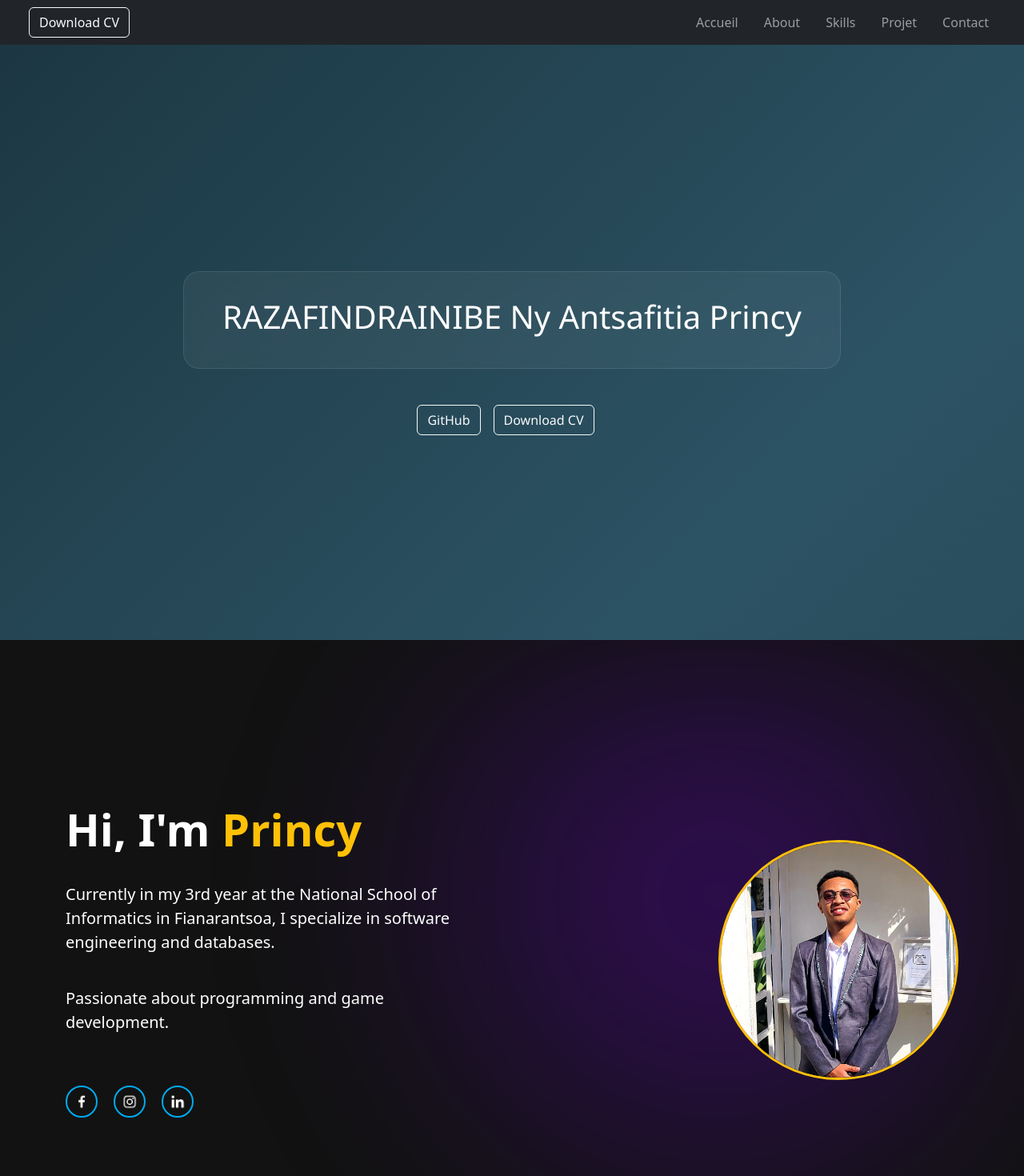
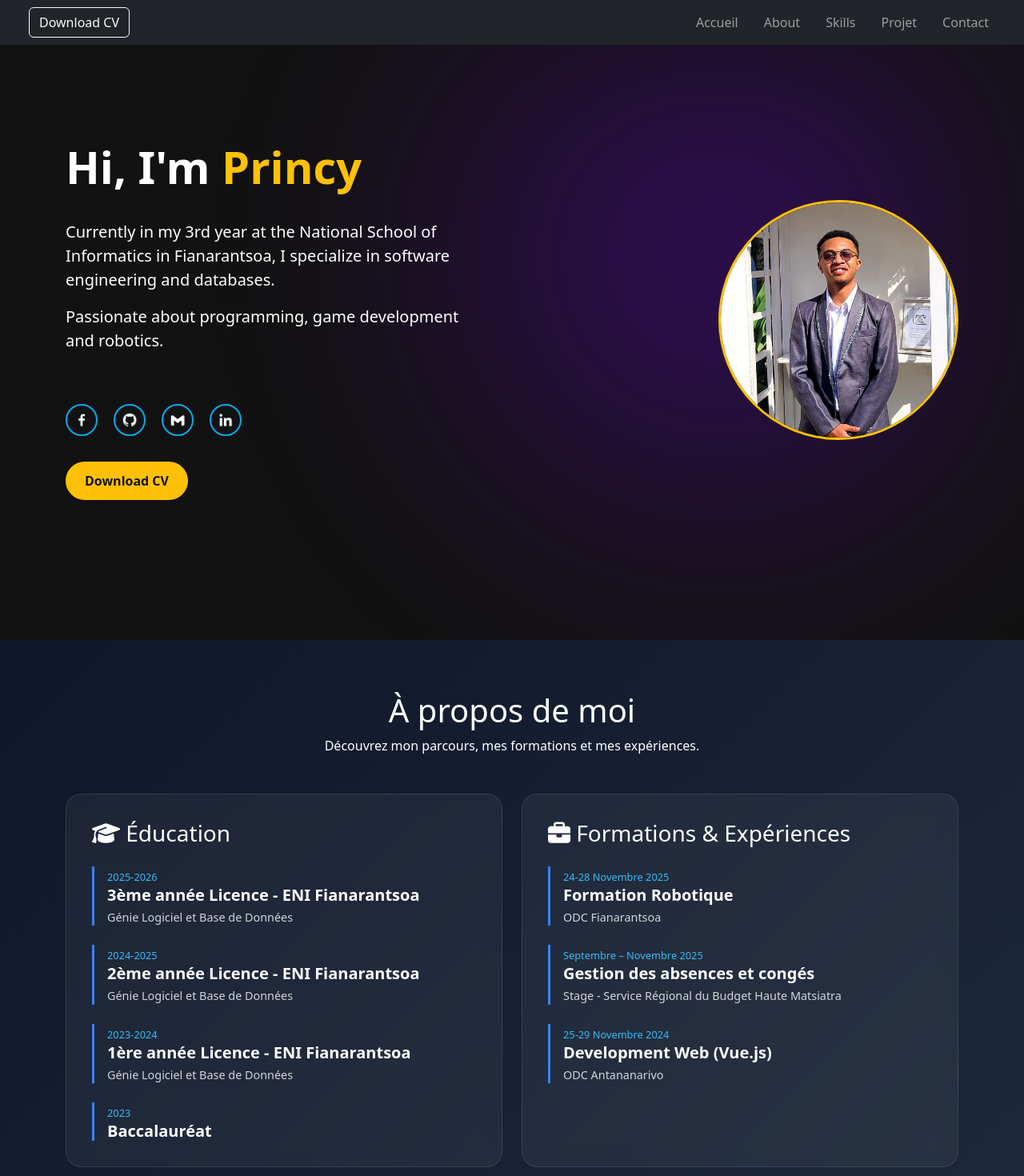
Before and after one commit to PrincyRazafy/Portfolio, a Vue app: page / in a window 1280 px wide. Shown: the top 1470 px of the page at 80% size. Built offline with nearby package versions, Linux system fonts and the light colour scheme.

Commit message:
Changement de navigation

```diff
--- a/index.html
+++ b/index.html
@@ -3,6 +3,10 @@
   <head>
     <meta charset="UTF-8" />
     <link rel="icon" type="image/svg+xml" href="/p-48.png" />
+    <link
+      rel="stylesheet"
+      href="https://cdnjs.cloudflare.com/ajax/libs/font-awesome/6.5.0/css/all.min.css"
+    />
     <meta name="viewport" content="width=device-width, initial-scale=1.0" />
     <title>Portfolio - RAZAFINDRAINIBE Ny Antsafitia Princy</title>
   </head>
--- a/src/App.vue
+++ b/src/App.vue
@@ -1,8 +1,8 @@
 <template>
   <div class="overflow-hidden bg-dark text-light min-vh-100 position-relative">
     <Navbar />
-    <Accueil />
     <HeroSection />
+    <About />
     <Skills />
     <Projet />
     <Contact />
@@ -11,7 +11,7 @@
 
 <script setup>
 import { onMounted, onUnmounted } from "vue";
-import Accueil from "./components/Accueil.vue";
+import About from "./components/About.vue";
 import Contact from "./components/Contact.vue";
 import HeroSection from "./components/HeroSection.vue";
 import Navbar from "./components/nav_bar.vue";
--- /dev/null
+++ b/src/components/About.vue
@@ -0,0 +1,114 @@
+<template>
+  <section class="about" id="about">
+    <div class="container">
+      <div class="mb-5 text-center">
+        <h1>À propos de moi</h1>
+        <p>Découvrez mon parcours, mes formations et mes expériences.</p>
+      </div>
+
+      <div class="row g-4">
+        <!-- educ -->
+        <div class="col-md-6">
+          <div class="glass h-100">
+            <h3><i class="fa-solid fa-graduation-cap"></i> Éducation</h3>
+
+            <div class="item">
+              <span class="date">2025-2026</span>
+              <h5>3ème année Licence - ENI Fianarantsoa</h5>
+              <p>Génie Logiciel et Base de Données</p>
+            </div>
+
+            <div class="item">
+              <span class="date">2024-2025</span>
+              <h5>2ème année Licence - ENI Fianarantsoa</h5>
+              <p>Génie Logiciel et Base de Données</p>
+            </div>
+
+            <div class="item">
+              <span class="date">2023-2024</span>
+              <h5>1ère année Licence - ENI Fianarantsoa</h5>
+              <p>Génie Logiciel et Base de Données</p>
+            </div>
+
+            <div class="item">
+              <span class="date">2023</span>
+              <h5>Baccalauréat</h5>
+            </div>
+          </div>
+        </div>
+
+        <!-- exp -->
+        <div class="col-md-6">
+          <div class="glass h-100">
+            <h3>
+              <i class="fa-solid fa-briefcase"></i> Formations & Expériences
+            </h3>
+
+            <div class="item">
+              <span class="date">24-28 Novembre 2025</span>
+              <h5>Formation Robotique</h5>
+              <p>ODC Fianarantsoa</p>
+            </div>
+
+            <div class="item">
+              <span class="date">Septembre – Novembre 2025</span>
+              <h5>Gestion des absences et congés</h5>
+              <p>Stage - Service Régional du Budget Haute Matsiatra</p>
+            </div>
+
+            <div class="item">
+              <span class="date">25-29 Novembre 2024</span>
+              <h5>Development Web (Vue.js)</h5>
+              <p>ODC Antananarivo</p>
+            </div>
+          </div>
+        </div>
+      </div>
+    </div>
+  </section>
+</template>
+
+<style scoped>
+.about {
+  min-height: 100vh;
+  padding: 4rem 1rem;
+  background: linear-gradient(135deg, #0f172a, #1e293b);
+  color: white;
+}
+
+.glass {
+  background: rgba(255, 255, 255, 0.05);
+  backdrop-filter: blur(10px);
+  border-radius: 20px;
+  padding: 2rem;
+  border: 1px solid rgba(255, 255, 255, 0.1);
+}
+
+.item {
+  margin-top: 1.5rem;
+  padding-left: 1rem;
+  border-left: 3px solid #3b82f6;
+}
+
+.item h5 {
+  margin: 0;
+  font-weight: bold;
+}
+
+.item p {
+  margin: 5px 0;
+  font-size: 0.9rem;
+  opacity: 0.8;
+}
+
+.date {
+  font-size: 0.8rem;
+  color: #38bdf8;
+}
+
+@media (max-width: 768px) {
+  .glass {
+    margin-bottom: 1rem;
+  }
+}
+</style>
--- a/src/components/Accueil.vue
+++ /dev/null
@@ -1,81 +0,0 @@
-<template>
-  <section
-    class="accueil d-flex align-items-center justify-content-center animate-section"
-    id="accueil"
-  >
-    <div class="text-center glass">
-      <h1>RAZAFINDRAINIBE Ny Antsafitia Princy</h1>
-    </div>
-    <div class="bout">
-      <a
-        href="https://github.com/PrincyRazafy"
-        target="_blank"
-        rel="noopener noreferrer"
-        class="btn btn-outline-light me-3"
-      >
-        GitHub
-      </a>
-      <button class="btn btn-outline-light me-3" @click="CV">
-        Download CV
-      </button>
-    </div>
-  </section>
-</template>
-
-<script setup>
-import Swal from "sweetalert2";
-
-function CV() {
-  Swal.fire({
-    title: "Patience !",
-    text: "Le bouton n’est pas encore fonctionnel...",
-    timer: 2000,
-    timerProgressBar: true,
-    didOpen: () => {
-      Swal.showLoading();
-    },
-  });
-}
-</script>
-
-<style scoped>
-.accueil {
-  min-height: 100vh;
-  width: 100%;
-  position: relative;
-  margin: 0;
-  font-family: "Segoe UI", sans-serif;
-  background: linear-gradient(-45deg, #0f2027, #203a43, #2c5364, #0f2027);
-  /* background: linear-gradient(-45deg, red, green, white, black); */
-  /* background: linear-gradient(-45deg, #ff416c, #ff4b2b, #f9d423, #ff416c); */
-  background-size: 400% 400%;
-  animation: gradientMove 5s ease infinite;
-  color: white;
-  min-height: 100vh;
-  overflow-x: hidden;
-}
-
-@keyframes gradientMove {
-  0% {
-    background-position: 0% 50%;
-  }
-  50% {
-    background-position: 100% 50%;
-  }
-  100% {
-    background-position: 0% 50%;
-  }
-}
-.glass {
-  background: rgba(255, 255, 255, 0.05);
-  backdrop-filter: blur(10px);
-  border-radius: 20px;
-  padding: 2rem 3rem;
-  border: 1px solid rgba(255, 255, 255, 0.1);
-}
-
-.bout {
-  position: absolute;
-  margin-top: 250px;
-}
-</style>
--- a/src/components/HeroSection.vue
+++ b/src/components/HeroSection.vue
@@ -1,7 +1,7 @@
 <template>
   <section
     class="hero-section"
-    id="about"
+    id="accueil"
     ref="heroSection"
     :class="{ 'animate-in': isVisible }"
   >
@@ -16,12 +16,13 @@
           Currently in my 3rd year at the National School of Informatics in
           Fianarantsoa, I specialize in software engineering and databases.
         </p>
-        <br />
-        <p class="lead">Passionate about programming and game development.</p>
+        <p class="lead">
+          Passionate about programming, game development and robotics.
+        </p>
         <br />
         <div class="social-links">
           <a
-            href="https://web.facebook.com/princy.ramanantsoa.1"
+            href="https://web.facebook.com/profile.php?id=61576537591892"
             class="social-link"
             target="_blank"
             rel="noopener noreferrer"
@@ -29,12 +30,20 @@
             <img src="@/assets/icons/facebook.png" alt="facebook" />
           </a>
           <a
-            href="#"
+            href="https://github.com/PrincyRazafy"
             class="social-link"
             target="_blank"
             rel="noopener noreferrer"
           >
-            <img src="@/assets/icons/instagram.png" alt="instagram" />
+            <img src="@/assets/icons/github.png" alt="github" />
+          </a>
+          <a
+            href="https://mail.google.com/mail/?view=cm&fs=1&to=princyyrazafindrainibe@gmail.com"
+            class="social-link"
+            target="_blank"
+            rel="noopener noreferrer"
+          >
+            <img src="@/assets/icons/gmail.png" alt="gmail" />
           </a>
           <a
             href="www.linkedin.com/in/princy-razafy-981b3a33a"
@@ -45,6 +54,16 @@
             <img src="@/assets/icons/linkedin.png" alt="linkedin" />
           </a>
         </div>
+        <a
+          href="@/assets/cv.pdf"
+          class="download-cv"
+          download
+          target="_blank"
+          rel="noopener noreferrer"
+          @click="CV"
+        >
+          Download CV
+        </a>
       </div>
       <div class="hero-image-container" :class="{ 'animate-in': isVisible }">
         <img :src="profileImage" alt="profile" class="profile-img" />
@@ -55,6 +74,7 @@
 
 <script setup>
 import profileImage from "@/assets/profil.jpg";
+import Swal from "sweetalert2";
 import { onBeforeUnmount, onMounted, ref } from "vue";
 
 const isVisible = ref(false);
@@ -84,6 +104,16 @@ onMounted(() => {
 onBeforeUnmount(() => {
   if (observer) observer.disconnect();
 });
+
+function CV() {
+  Swal.fire({
+    title: "Patience !",
+    text: "Le bouton n’est pas encore fonctionnel...",
+    timer: 2000,
+    timerProgressBar: true,
+    didOpen: () => Swal.showLoading(),
+  });
+}
 </script>
 
 <style scoped>
@@ -116,7 +146,7 @@ onBeforeUnmount(() => {
   position: relative;
   z-index: 1;
   display: flex;
-  flex-direction: column;
+  flex-direction: column-reverse;
   align-items: center;
   text-align: center;
   padding-top: 5rem;
@@ -234,4 +264,24 @@ onBeforeUnmount(() => {
   border-radius: 50%;
   border: 3px solid #ffc107;
 }
+
+/*btn*/
+.download-cv {
+  display: inline-block;
+  margin-top: 2rem;
+  padding: 0.75rem 1.5rem;
+  font-size: 1rem;
+  font-weight: 600;
+  color: #121212;
+  background-color: #ffc107;
+  border-radius: 50px;
+  text-decoration: none;
+  transition: all 0.3s ease;
+}
+
+.download-cv:hover {
+  background-color: #e6ac00;
+  color: #fff;
+  transform: translateY(-3px);
+}
 </style>
--- a/src/components/nav_bar.vue
+++ b/src/components/nav_bar.vue
@@ -52,7 +52,6 @@ onUnmounted(() => {
   window.removeEventListener("hashchange", handleHashChange);
 });
 
-/* ✅ Index SAFE */
 const filteredItems = computed(() => {
   if (!isMobile.value) return navItems;
 
```
